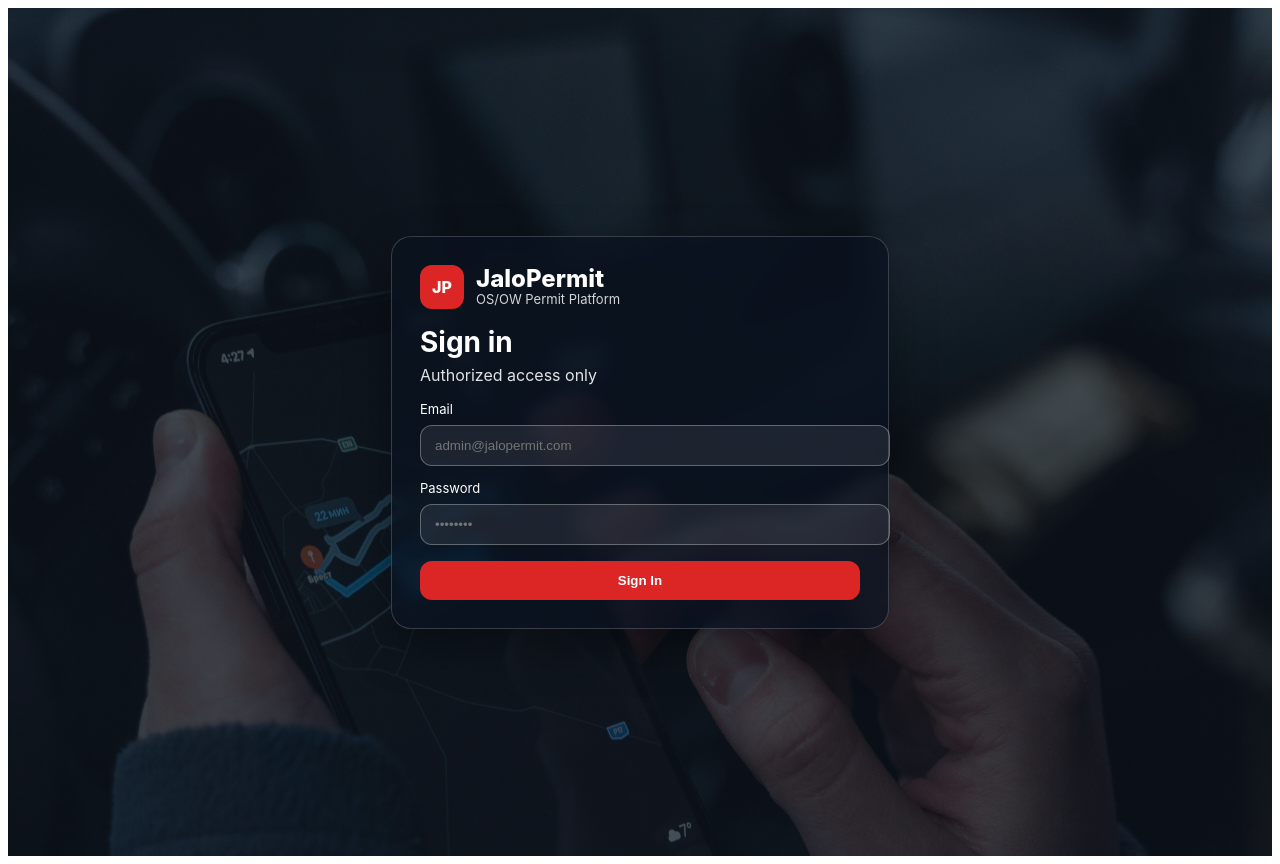
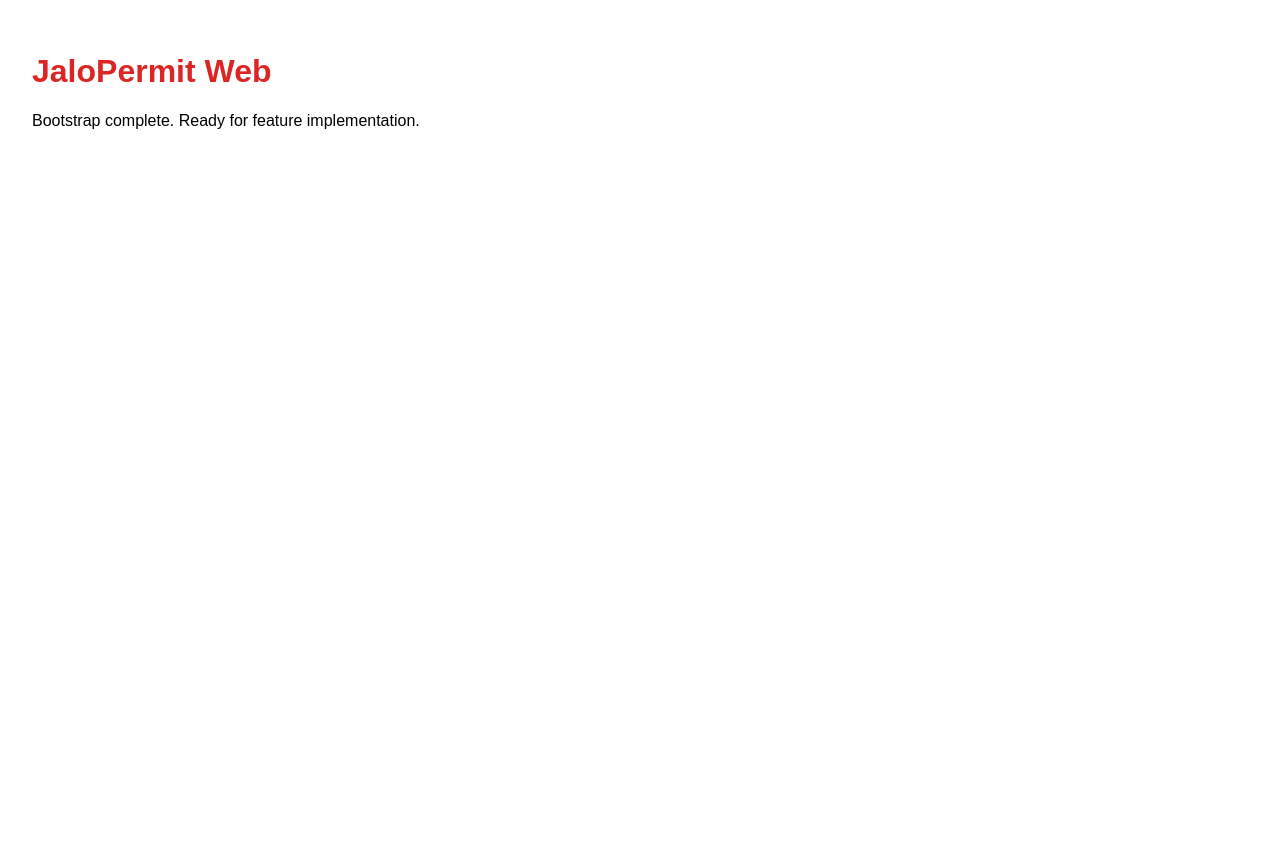
Before and after one commit to JaloPermit/jalopermit-web, a Next.js app: page / in a window 1280 px wide. After the commit the page ends 800 px from the top, so only its background shows below. Built offline with nearby package versions, Linux system fonts and the light colour scheme.

Commit message:
Revert "feat: add landing page with hero background and basic sign-in UI"
This reverts commit de32f84e8221bf052816460bfa2e73846f264b20.

```diff
--- a/src/app/page.tsx
+++ b/src/app/page.tsx
@@ -1,145 +1,8 @@
-'use client'
-
-import { useState } from 'react'
-
-const HARD_CODED_USER = {
-  email: 'admin@jalopermit.com',
-  password: 'Jalo@1234',
-  name: 'Jalo Admin',
+export default function Home() {
+  return (
+    <main style={{padding:24,fontFamily:'sans-serif'}}>
+      <h1 style={{color:'#dc2626'}}>JaloPermit Web</h1>
+      <p>Bootstrap complete. Ready for feature implementation.</p>
+    </main>
+  );
 }
-
-export default function Home() {
-  const [email, setEmail] = useState('')
-  const [password, setPassword] = useState('')
-  const [error, setError] = useState('')
-  const [user, setUser] = useState<null | { name: string; email: string }>(null)
-
-  const onSubmit = (e: React.FormEvent) => {
-    e.preventDefault()
-    setError('')
-
-    // Simulated DB lookup (single seeded user)
-    if (
-      email.trim().toLowerCase() === HARD_CODED_USER.email &&
-      password === HARD_CODED_USER.password
-    ) {
-      setUser({ name: HARD_CODED_USER.name, email: HARD_CODED_USER.email })
-      return
-    }
-
-    setError('Invalid credentials')
-  }
-
-  return (
-    <main
-      style={{
-        minHeight: '100vh',
-        backgroundImage:
-          "linear-gradient(rgba(8,16,30,.62), rgba(8,16,30,.62)), url('/hero-bg.jpg')",
-        backgroundSize: 'cover',
-        backgroundPosition: 'center',
-        color: '#fff',
-        fontFamily: 'Inter, system-ui, sans-serif',
-        display: 'grid',
-        placeItems: 'center',
-        padding: 24,
-      }}
-    >
-      <div
-        style={{
-          width: 'min(440px, 100%)',
-          borderRadius: 20,
-          padding: 28,
-          background: 'rgba(11,18,32,0.72)',
-          border: '1px solid rgba(255,255,255,0.18)',
-          backdropFilter: 'blur(8px)',
-          boxShadow: '0 18px 45px rgba(0,0,0,.35)',
-        }}
-      >
-        <div style={{ display: 'flex', alignItems: 'center', gap: 12, marginBottom: 16 }}>
-          <div
-            style={{
-              width: 44,
-              height: 44,
-              borderRadius: 12,
-              background: '#dc2626',
-              display: 'grid',
-              placeItems: 'center',
-              fontWeight: 800,
-            }}
-          >
-            JP
-          </div>
-          <div>
-            <div style={{ fontSize: 24, fontWeight: 800, lineHeight: 1 }}>JaloPermit</div>
-            <div style={{ opacity: 0.82, fontSize: 13 }}>OS/OW Permit Platform</div>
-          </div>
-        </div>
-
-        {!user ? (
-          <>
-            <h1 style={{ margin: '4px 0 6px', fontSize: 28 }}>Sign in</h1>
-            <p style={{ marginTop: 0, opacity: 0.88 }}>Authorized access only</p>
-
-            <form onSubmit={onSubmit}>
-              <label style={{ display: 'block', marginBottom: 8, fontSize: 13 }}>Email</label>
-              <input
-                value={email}
-                onChange={(e) => setEmail(e.target.value)}
-                type="email"
-                required
-                style={inputStyle}
-                placeholder="admin@jalopermit.com"
-              />
-
-              <label style={{ display: 'block', marginBottom: 8, marginTop: 14, fontSize: 13 }}>
-                Password
-              </label>
-              <input
-                value={password}
-                onChange={(e) => setPassword(e.target.value)}
-                type="password"
-                required
-                style={inputStyle}
-                placeholder="••••••••"
-              />
-
-              {error && <p style={{ color: '#fda4af', marginTop: 12 }}>{error}</p>}
-
-              <button type="submit" style={btnStyle}>
-                Sign In
-              </button>
-            </form>
-          </>
-        ) : (
-          <div>
-            <h2 style={{ marginTop: 10, fontSize: 26 }}>Welcome, {user.name}</h2>
-            <p style={{ opacity: 0.9 }}>Authenticated as {user.email}</p>
-          </div>
-        )}
-      </div>
-    </main>
-  )
-}
-
-const inputStyle: React.CSSProperties = {
-  width: '100%',
-  padding: '12px 14px',
-  borderRadius: 12,
-  border: '1px solid rgba(255,255,255,0.3)',
-  background: 'rgba(255,255,255,0.08)',
-  color: '#fff',
-  outline: 'none',
-}
-
-const btnStyle: React.CSSProperties = {
-  marginTop: 16,
-  width: '100%',
-  padding: '12px 14px',
-  border: 'none',
-  borderRadius: 12,
-  background: '#dc2626',
-  color: '#fff',
-  fontWeight: 700,
-  cursor: 'pointer',
-}
```
Also changed, not shown: public/hero-bg.jpg (deleted).
